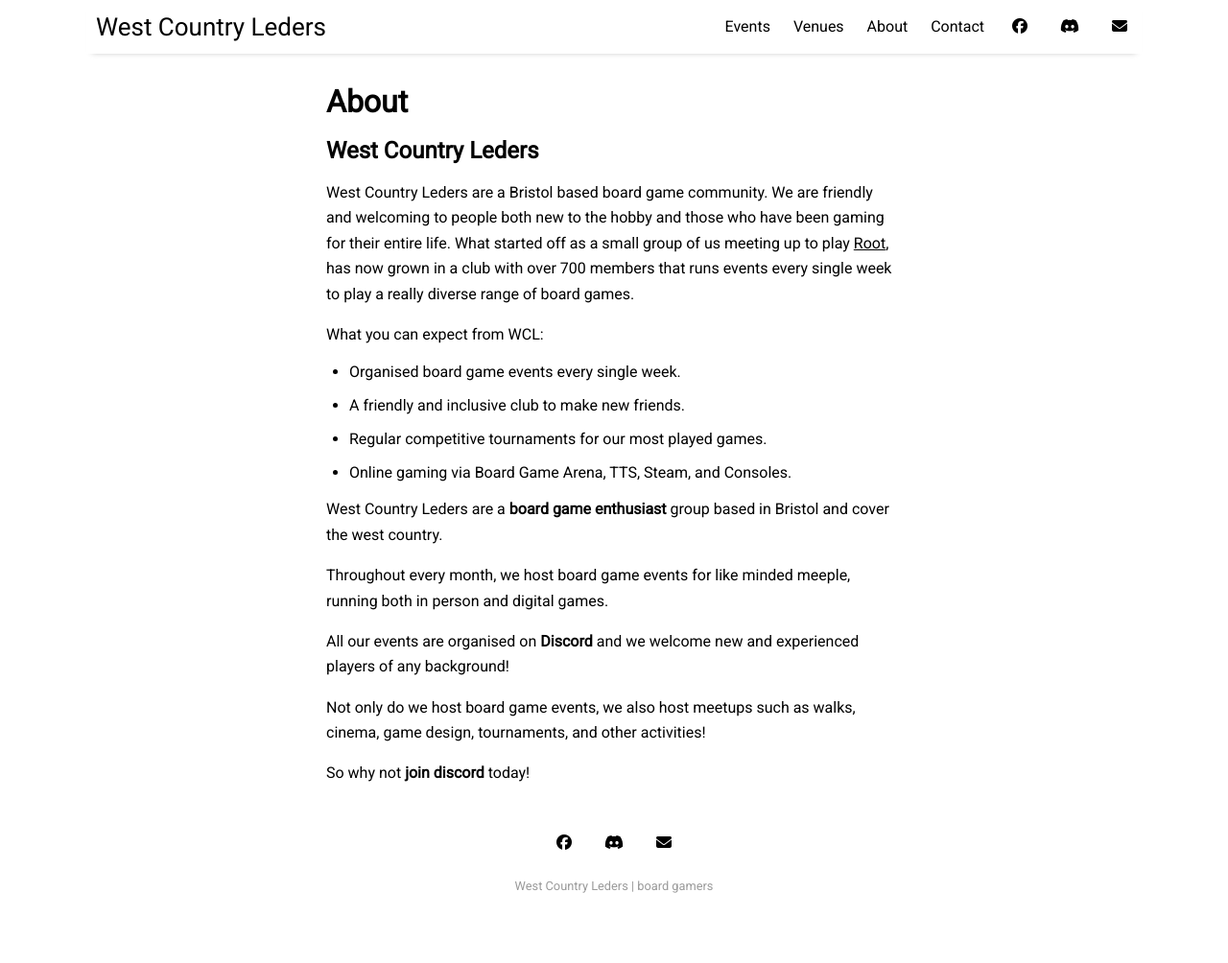
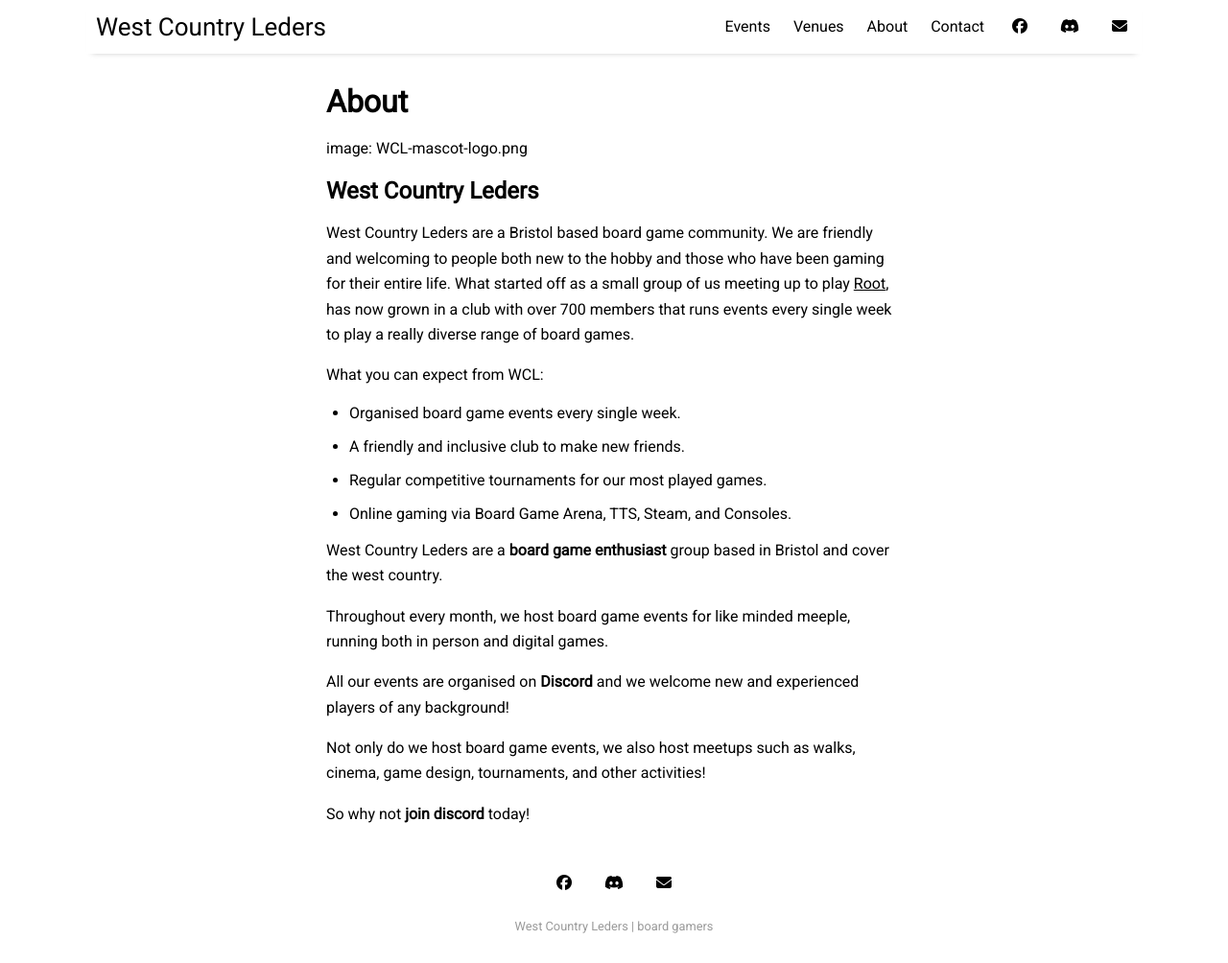
Before and after one commit to ChilledEther/west-country-leders-new, a Jekyll site: the page built from pages/about.md, in a window 1280 px wide and 1004 px high. Shown: the whole window at 96% size. Built offline with Jekyll 4.4.1, drawn with Linux system fonts in a browser that asks for light colours.

Commit message:
Update about.md

```diff
--- a/pages/about.md
+++ b/pages/about.md
@@ -3,6 +3,9 @@
 title: About
 permalink: /about
 ---
+
+image: WCL-mascot-logo.png
+
 ## __West Country Leders__
 West Country Leders are a Bristol based board game community. We are friendly and welcoming to people both new to the hobby and those who have been gaming for their entire life.
 What started off as a small group of us meeting up to play [Root](https://boardgamegeek.com/boardgame/237182/root), has now grown in a club with over 700 members that runs events every single week to play a really diverse range of board games.
```
